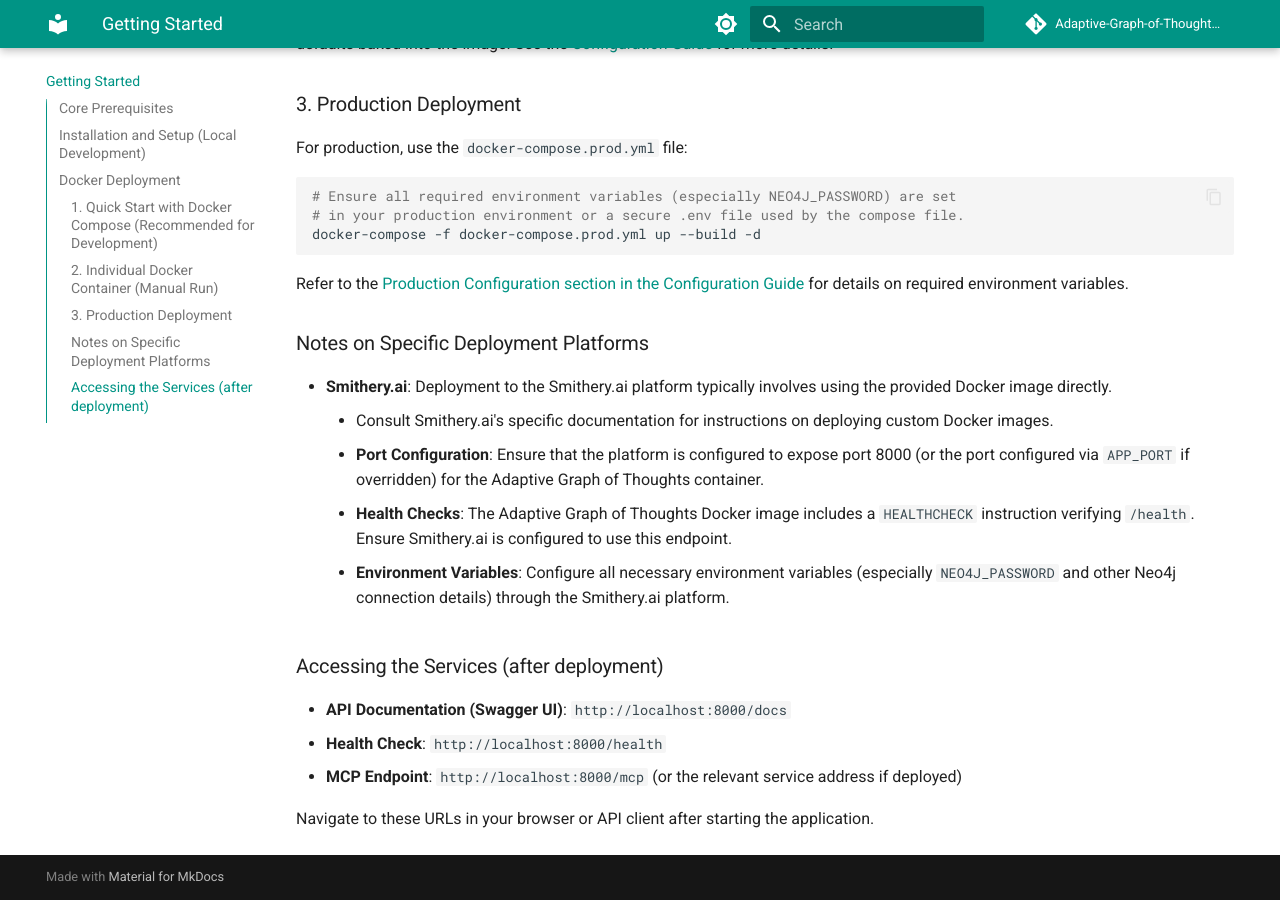
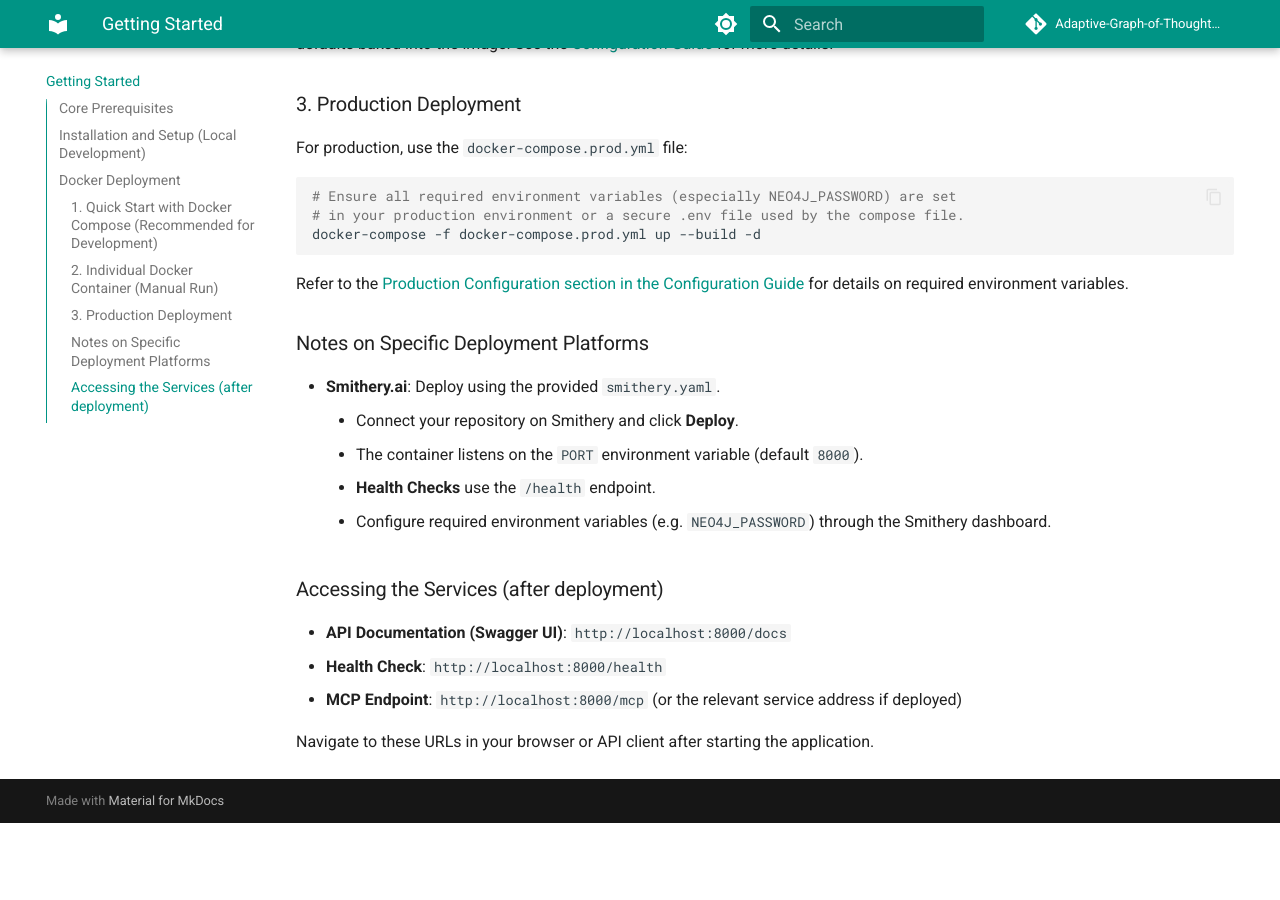
Before and after one commit to SaptaDey/Adaptive-Graph-of-Thoughts-MCP-server, an MkDocs documentation site: the page built from docs_src/getting_started.md, in a window 1280 px wide and 900 px high, scrolled down 2926 px. Built offline with MkDocs 1.6.1 and Material for MkDocs 9.7.7, drawn with Linux system fonts in a browser that asks for light colours; comment, search, counter and statistics services are not loaded; after the commit the page ends 3749 px from its top, so only the background shows below that.

Commit message:
Add Smithery deployment configuration

```diff
--- a/docs_src/getting_started.md
+++ b/docs_src/getting_started.md
@@ -128,11 +128,11 @@ For production, use the `docker-compose.prod.yml` file:
 
 ### Notes on Specific Deployment Platforms
 
--   **Smithery.ai**: Deployment to the Smithery.ai platform typically involves using the provided Docker image directly.
-    *   Consult Smithery.ai's specific documentation for instructions on deploying custom Docker images.
-    *   **Port Configuration**: Ensure that the platform is configured to expose port 8000 (or the port configured via `APP_PORT` if overridden) for the Adaptive Graph of Thoughts container.
-    *   **Health Checks**: The Adaptive Graph of Thoughts Docker image includes a `HEALTHCHECK` instruction verifying `/health`. Ensure Smithery.ai is configured to use this endpoint.
-    *   **Environment Variables**: Configure all necessary environment variables (especially `NEO4J_PASSWORD` and other Neo4j connection details) through the Smithery.ai platform.
+-   **Smithery.ai**: Deploy using the provided `smithery.yaml`.
+    *   Connect your repository on Smithery and click **Deploy**.
+    *   The container listens on the `PORT` environment variable (default `8000`).
+    *   **Health Checks** use the `/health` endpoint.
+    *   Configure required environment variables (e.g. `NEO4J_PASSWORD`) through the Smithery dashboard.
 
 ### Accessing the Services (after deployment)
 
```
Also changed, not shown: README.md (+5 -5 lines), docs_src/api/mcp_api.md (+2 -0 lines), docs_src/usage.md (+1 -1 lines), smithery.yaml (+15 -6 lines), 4 other files.
